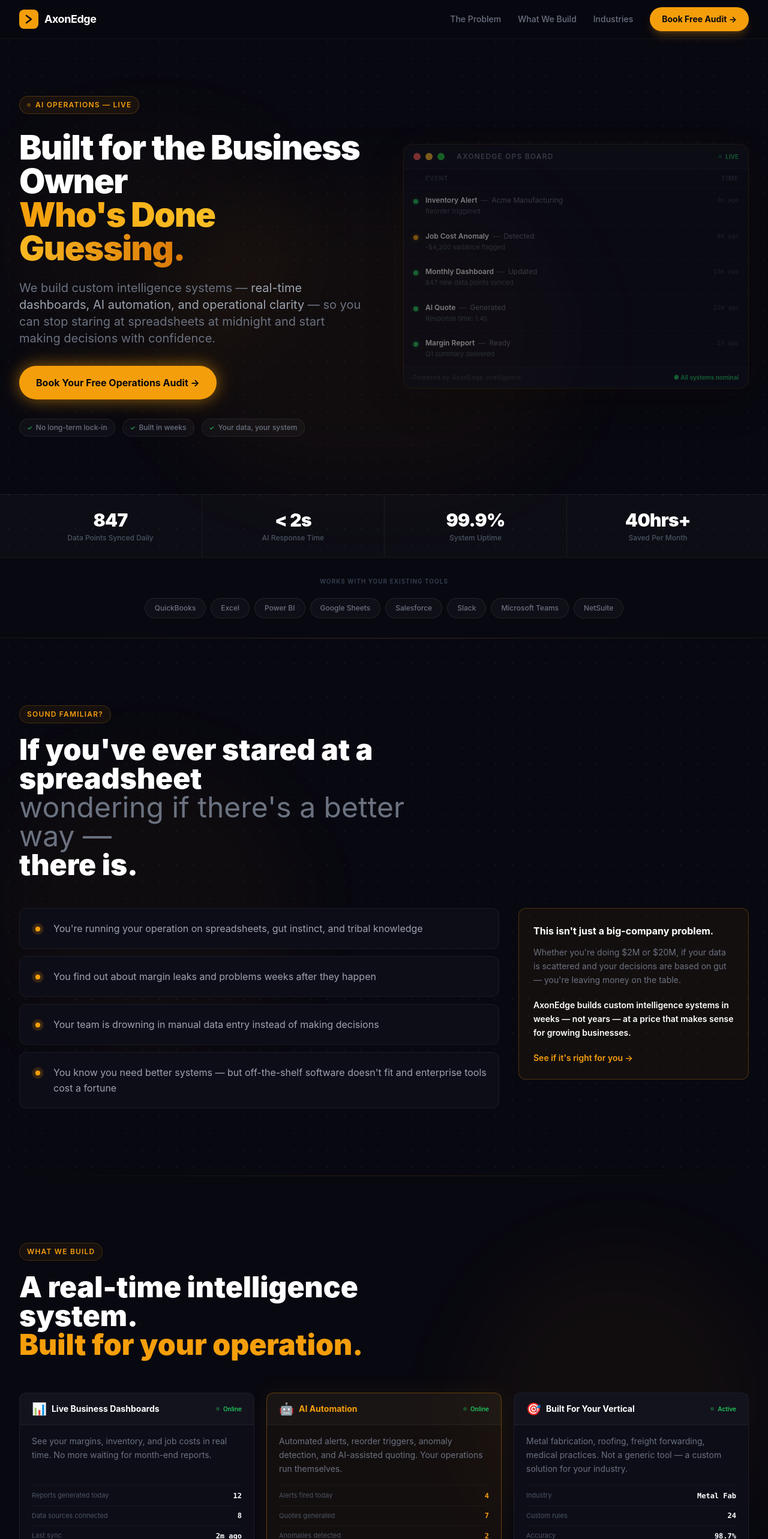
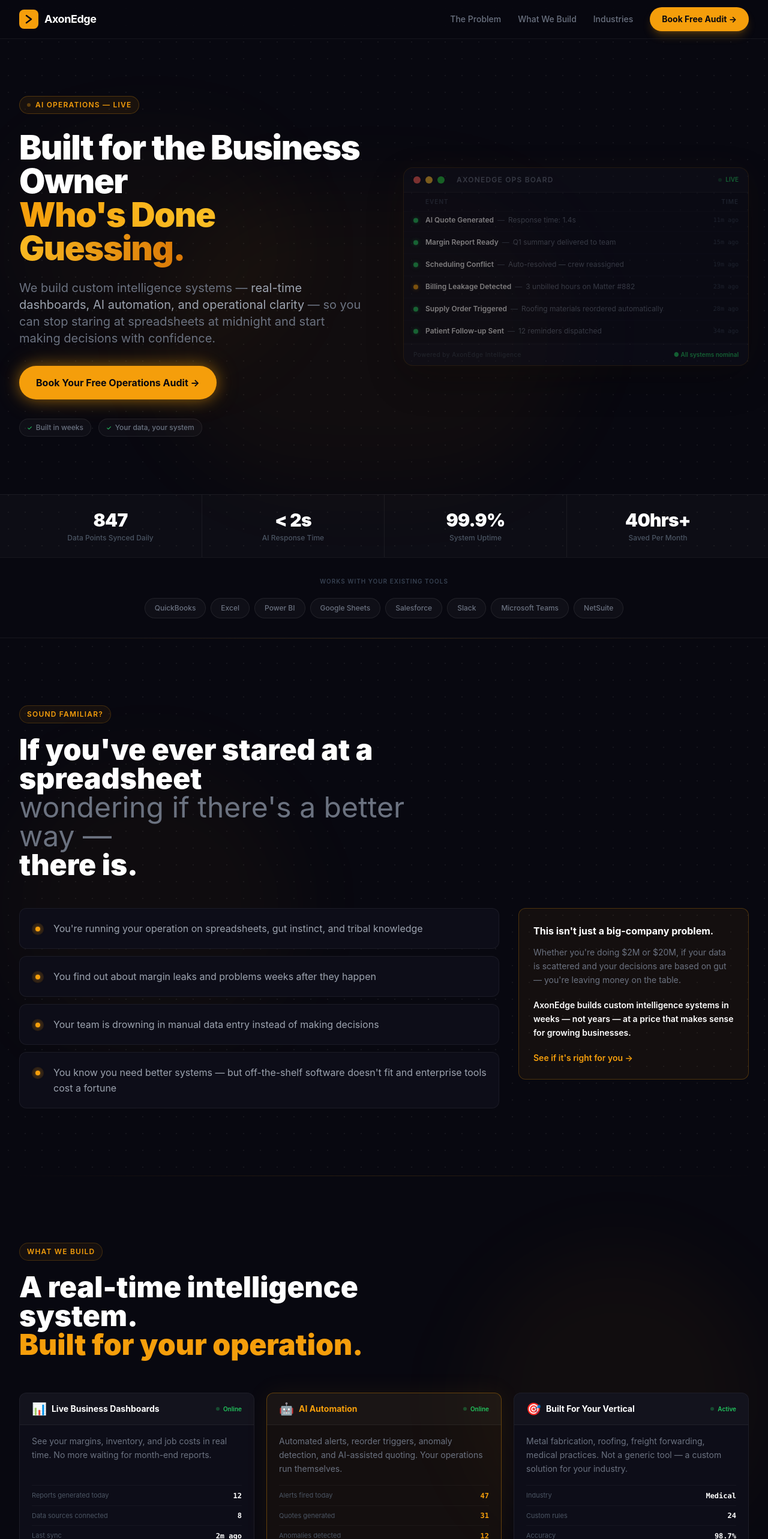
Before and after one commit to crazyscoob89/axonedge-web, a Next.js app: page / in a window 1280 px wide. Shown: the top 2566 px of the page at 60% size. Built offline with nearby package versions, Linux system fonts and the light colour scheme.

Commit message:
feat: ops board scroll + vertical cycling + metrics update

```diff
--- a/components/HeroSection.tsx
+++ b/components/HeroSection.tsx
@@ -3,11 +3,24 @@
 import { motion } from "framer-motion";
 
 const BOARD_ROWS = [
-  { dot: "#22c55e", label: "Inventory Alert",   company: "Acme Manufacturing",  action: "Reorder triggered",          time: "2m ago"  },
-  { dot: "#f59e0b", label: "Job Cost Anomaly",  company: "Detected",           action: "-$4,200 variance flagged",   time: "8m ago"  },
-  { dot: "#22c55e", label: "Monthly Dashboard", company: "Updated",            action: "847 new data points synced", time: "15m ago" },
-  { dot: "#22c55e", label: "AI Quote",          company: "Generated",          action: "Response time: 1.4s",        time: "22m ago" },
-  { dot: "#22c55e", label: "Margin Report",     company: "Ready",              action: "Q1 summary delivered",       time: "1h ago"  },
+  { dot: "#22c55e", label: "Inventory Alert",           detail: "Reorder triggered for Steel Sheet 4x8",      time: "2m ago"  },
+  { dot: "#f59e0b", label: "Job Cost Anomaly",           detail: "$4,200 variance flagged on Project #1047",   time: "5m ago"  },
+  { dot: "#22c55e", label: "Dashboard Updated",          detail: "847 new data points synced",                 time: "8m ago"  },
+  { dot: "#22c55e", label: "AI Quote Generated",         detail: "Response time: 1.4s",                        time: "11m ago" },
+  { dot: "#22c55e", label: "Margin Report Ready",        detail: "Q1 summary delivered to team",               time: "15m ago" },
+  { dot: "#22c55e", label: "Scheduling Conflict",        detail: "Auto-resolved — crew reassigned",            time: "19m ago" },
+  { dot: "#f59e0b", label: "Billing Leakage Detected",   detail: "3 unbilled hours on Matter #882",            time: "23m ago" },
+  { dot: "#22c55e", label: "Supply Order Triggered",     detail: "Roofing materials reordered automatically",  time: "28m ago" },
+  { dot: "#22c55e", label: "Patient Follow-up Sent",     detail: "12 reminders dispatched",                    time: "34m ago" },
+  { dot: "#f59e0b", label: "Revenue Cycle Alert",        detail: "4 claims pending > 30 days",                 time: "40m ago" },
+  { dot: "#22c55e", label: "Freight Delay Flagged",      detail: "Shipment #4421 rerouted successfully",       time: "47m ago" },
+  { dot: "#22c55e", label: "Weekly Intelligence Digest", detail: "Delivered to team",                          time: "1h ago"  },
+  { dot: "#f59e0b", label: "Overtime Alert",             detail: "Crew hours exceeded threshold on Job #14",   time: "1h ago"  },
+  { dot: "#22c55e", label: "New Quote Request",          detail: "AI response in 1.2s",                        time: "1h ago"  },
+  { dot: "#22c55e", label: "Anomaly Cleared",            detail: "False positive resolved automatically",      time: "2h ago"  },
+  { dot: "#22c55e", label: "Dashboard Sync",             detail: "Connected 6 data sources",                   time: "2h ago"  },
+  { dot: "#f59e0b", label: "Cost Overrun Warning",       detail: "Job #338 at 94% of budget",                  time: "2h ago"  },
+  { dot: "#22c55e", label: "Compliance Check",           detail: "All records current — no action needed",     time: "3h ago"  },
 ];
 
 const STATS = [
@@ -72,7 +85,7 @@ export default function HeroSection() {
 
             {/* Micro trust badges */}
             <div className="flex flex-wrap gap-3">
-              {["No long-term lock-in", "Built in weeks", "Your data, your system"].map((t) => (
+              {["Built in weeks", "Your data, your system"].map((t) => (
                 <span key={t} className="inline-flex items-center gap-1.5 px-3 py-1.5 rounded-full border border-white/[0.08] bg-white/[0.03] text-[#6b7280] text-xs font-medium">
                   <span className="text-[#22c55e] text-[10px]">✓</span> {t}
                 </span>
@@ -113,29 +126,41 @@ export default function HeroSection() {
                 <span className="text-[10px] uppercase tracking-widest text-[#374151] font-semibold">Time</span>
               </div>
 
-              {/* Rows */}
-              <div className="divide-y divide-white/[0.04]">
-                {BOARD_ROWS.map((row, i) => (
-                  <motion.div
+              {/* Rows — auto-scrolling live feed */}
+              <style>{`
+                @keyframes ops-scroll {
+                  0%   { transform: translateY(0); }
+                  100% { transform: translateY(-50%); }
+                }
+                .ops-scroll-inner {
+                  animation: ops-scroll 36s linear infinite;
+                }
+                .ops-scroll-inner:hover {
+                  animation-play-state: paused;
+                }
+              `}</style>
+              <div style={{ height: '220px', overflow: 'hidden' }} className="relative">
+                <div className="ops-scroll-inner divide-y divide-white/[0.04]">
+                  {[...BOARD_ROWS, ...BOARD_ROWS].map((row, i) => (
+                    <div
                       key={i}
-                    initial={{ opacity: 0, x: -8 }}
-                    animate={{ opacity: 1, x: 0 }}
-                    transition={{ duration: 0.35, delay: 0.5 + i * 0.1 }}
-                    className="grid grid-cols-[8px_1fr_auto] gap-3 px-4 py-3 items-start hover:bg-white/[0.02] transition-colors"
+                      className="grid grid-cols-[8px_1fr_auto] gap-3 px-4 py-2.5 items-center"
                     >
-                    <span className="mt-1.5 w-2 h-2 rounded-full flex-shrink-0"
-                      style={{ background: row.dot, boxShadow: `0 0 6px ${row.dot}88` }} />
+                      <span
+                        className="w-2 h-2 rounded-full flex-shrink-0"
+                        style={{ background: row.dot, boxShadow: `0 0 6px ${row.dot}88` }}
+                      />
                       <div className="min-w-0">
                         <div className="flex items-center gap-1.5 flex-wrap">
                           <span className="text-white text-xs font-semibold">{row.label}</span>
                           <span className="text-[#4b5563] text-xs">—</span>
-                        <span className="text-[#6b7280] text-xs">{row.company}</span>
+                          <span className="text-[#6b7280] text-xs truncate">{row.detail}</span>
                         </div>
-                      <p className="text-[#4b5563] text-[11px] mt-0.5 truncate">{row.action}</p>
                       </div>
                       <span className="text-[#374151] text-[10px] font-mono whitespace-nowrap">{row.time}</span>
-                  </motion.div>
+                    </div>
                   ))}
+                </div>
               </div>
 
               {/* Footer */}
--- a/components/ServicesSection.tsx
+++ b/components/ServicesSection.tsx
@@ -1,7 +1,9 @@
 "use client";
 
 import { motion, useInView } from "framer-motion";
-import { useRef } from "react";
+import { useRef, useState, useEffect } from "react";
+
+const VERTICALS_CYCLE = ["Metal Fab", "Roofing", "Freight", "Medical"];
 
 const SERVICES = [
   {
@@ -15,6 +17,7 @@ const SERVICES = [
       { label: "Last sync",               value: "2m ago" },
     ],
     featured: false,
+    cycleIndustry: false,
   },
   {
     icon:  "🤖",
@@ -22,11 +25,12 @@ const SERVICES = [
     status: "Online",
     body:  "Automated alerts, reorder triggers, anomaly detection, and AI-assisted quoting. Your operations run themselves.",
     metrics: [
-      { label: "Alerts fired today",   value: "4"  },
-      { label: "Quotes generated",     value: "7"  },
-      { label: "Anomalies detected",   value: "2"  },
+      { label: "Alerts fired today",   value: "47" },
+      { label: "Quotes generated",     value: "31" },
+      { label: "Anomalies detected",   value: "12" },
     ],
     featured: true,
+    cycleIndustry: false,
   },
   {
     icon:  "🎯",
@@ -34,11 +38,12 @@ const SERVICES = [
     status: "Active",
     body:  "Metal fabrication, roofing, freight forwarding, medical practices. Not a generic tool — a custom solution for your industry.",
     metrics: [
-      { label: "Industry",       value: "Metal Fab" },
-      { label: "Custom rules",   value: "24"        },
-      { label: "Accuracy",       value: "98.7%"     },
+      { label: "Industry",       value: "CYCLE" },
+      { label: "Custom rules",   value: "24"    },
+      { label: "Accuracy",       value: "98.7%" },
     ],
     featured: false,
+    cycleIndustry: true,
   },
 ];
 
@@ -55,6 +60,15 @@ const card = {
 export default function ServicesSection() {
   const ref    = useRef(null);
   const inView = useInView(ref, { once: true, margin: "-80px" });
+
+  const [verticalIdx, setVerticalIdx] = useState(0);
+
+  useEffect(() => {
+    const interval = setInterval(() => {
+      setVerticalIdx((prev) => (prev + 1) % VERTICALS_CYCLE.length);
+    }, 2000);
+    return () => clearInterval(interval);
+  }, []);
 
   return (
     <section id="services" className="py-28 bg-[#080810] relative overflow-hidden">
@@ -117,7 +131,9 @@ export default function ServicesSection() {
                 {s.metrics.map((m) => (
                   <div key={m.label} className="flex items-center justify-between border-t border-white/[0.04] pt-2">
                     <span className="text-[#4b5563] text-[11px]">{m.label}</span>
-                    <span className={`text-xs font-bold font-mono ${s.featured ? "text-[#f59e0b]" : "text-white"}`}>{m.value}</span>
+                    <span className={`text-xs font-bold font-mono ${s.featured ? "text-[#f59e0b]" : "text-white"}`}>
+                      {m.value === "CYCLE" ? VERTICALS_CYCLE[verticalIdx] : m.value}
+                    </span>
                   </div>
                 ))}
               </div>
```
Lines whose indentation alone changed are shown as unchanged.
